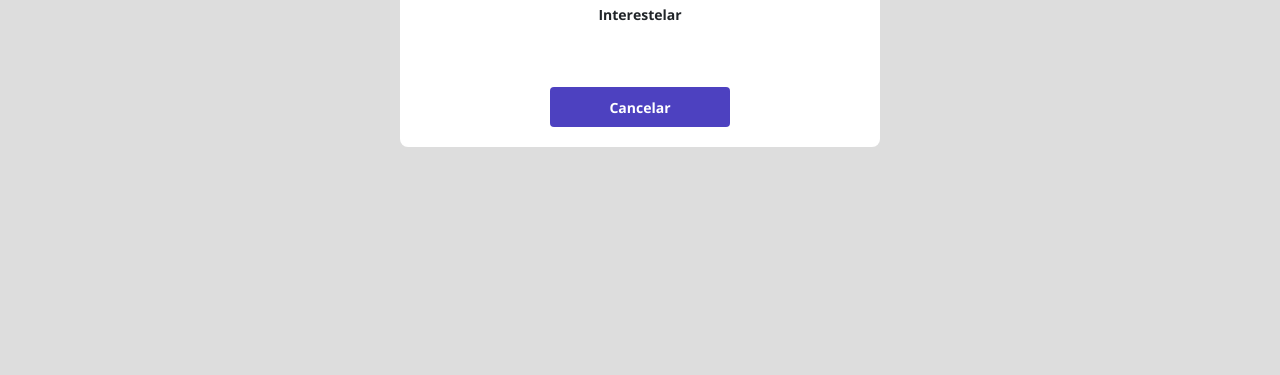
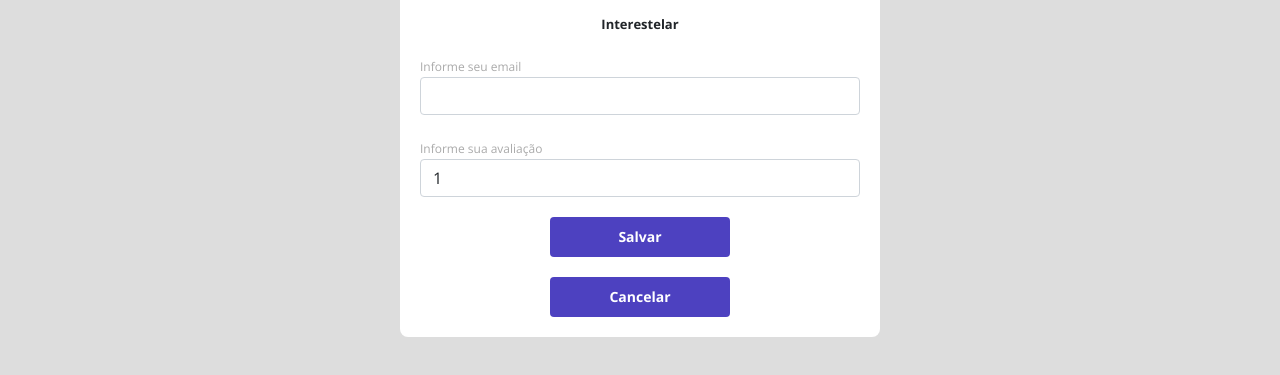
Before and after one commit to geovanaborba/Semana-Spring-React, a plain HTML site: page dsmovie/form.html in a window 1280 px wide. Shown: the part 463-838 px from the top of the page. Before the commit the page ends 800 px from the top, so only its background shows below. Drawn offline with nearby package versions, Linux system fonts and the light colour scheme.

Commit message:
Formulário parte 2

```diff
--- a/dsmovie/form.html
+++ b/dsmovie/form.html
@@ -40,15 +40,41 @@
                     <div class="dsmovie-card">
                         <img src="https://www.themoviedb.org/t/p/w533_and_h300_bestv2/xJHokMbljvjADYdit5fK5VQsXEG.jpg"
                             alt="Interestelar">
-                        <div class="dsmovie-card-description">
+                        <div class="dsmovie-form-description">
                             <!--Esse outro div é para agrupar informações embaixo da imagem-->
-                            <h3> Interestelar</h3>
-                            <a class="dsmovie-btn" href="index.html">Cancelar</a>
+                            <h3>Interestelar</h3>
+
+                            <!--Início da parte do formulário-->
+                            <form class="dsmovie-form">
+                                <div class="form-group dsmovie-form-group"><!--div do conjunto de texto e caixinhas "Informe email/avaliação-->
+                                    <label for="email"> Informe seu email<!--label é "rótulo". Sempre que tem formulário e tem um texto ao lado de um componente do formulário (caixinha), precisa usar o label--></label>
+                                    <input class="form-control" type="email" id="email"> <!--entrada de dados na caixa do formulário... O id precisa ter o mesmo nome que o label-->
+                                </div>
+
+                                <div class="form-group dsmovie-form-group">
+                                    <label for="score">Informe sua avaliação</label>
+                                    <!--É o select que faz a caixinha ter opções-->
+                                    <select class="form-control" name="score" id="score">
+                                        <!--Option especifica as opções da caixa -->
+                                        <option value="1">1</option>
+                                        <option value="2">2</option>
+                                        <option value="3">3</option>
+                                        <option value="4">4</option>
+                                        <option value="5">5</option>
+                                    </select>
+                                </div>
+
+                                <!--nova div para ser a div dos botões-->
+                                <div class="dsmovie-form-btn-container">
+                                    <button class="dsmovie-btn" type="submit"> Salvar</button><!--tipo submit é de ENVIAR, o formulário nesse caso-->
+                                    <a class="dsmovie-btn" href="index.html">Cancelar</a>
+                                </div>
+                            </form>
+
+
                         </div>
                     </div>
                 </div>
-
-
             </div>
             <!--fim da div pai-->
 
--- a/dsmovie/styles.css
+++ b/dsmovie/styles.css
@@ -5,6 +5,7 @@
     --color-purple: #4d41c0;
     --color-white: #fff;
     --text-gray: #4a4a4a;
+    --text-light-gray: #aaa;
 }
 
 * {
@@ -102,10 +103,46 @@
     align-items: center;
     justify-content: center;
     border-radius: 4px;
+    border: 0;
 }
 
 .dsmovie-form-container {
     padding: 40px 0; /*se tenho div que é container e colocar padding, vou dar espaçamento entra a borda do container e o conteúdo que é o card*/ /*40px na horizontal e 0 na vertical*/
     max-width: 480px;
+}
 
+.dsmovie-form-description {
+    background-color: var(--color-white);
+    padding: 20px;
+    display: flex;
+    flex-direction: column;
+    align-items: center;
+    border-radius: 0 0 8px 8px;
 }
+
+.dsmovie-form-description h3 {
+    font-size: 13px;
+    font-weight: 700;
+    margin-bottom: 20px;
+}
+
+.dsmovie-form{
+    width: 100%; /*deixa a caixa mais larga. Se tirar, ela fica centralizada pequena por causa da config acima*/
+}
+
+.dsmovie-form-group {
+    margin-bottom: 20px;
+}
+
+.dsmovie-form-group label {
+    font-size: 12px;
+    color: var(--text-light-gray);
+}
+
+.dsmovie-form-btn-container{
+    height: 100px;
+    display: flex;
+    flex-direction: column;
+    align-items: center;
+    justify-content: space-between;
+}
```
